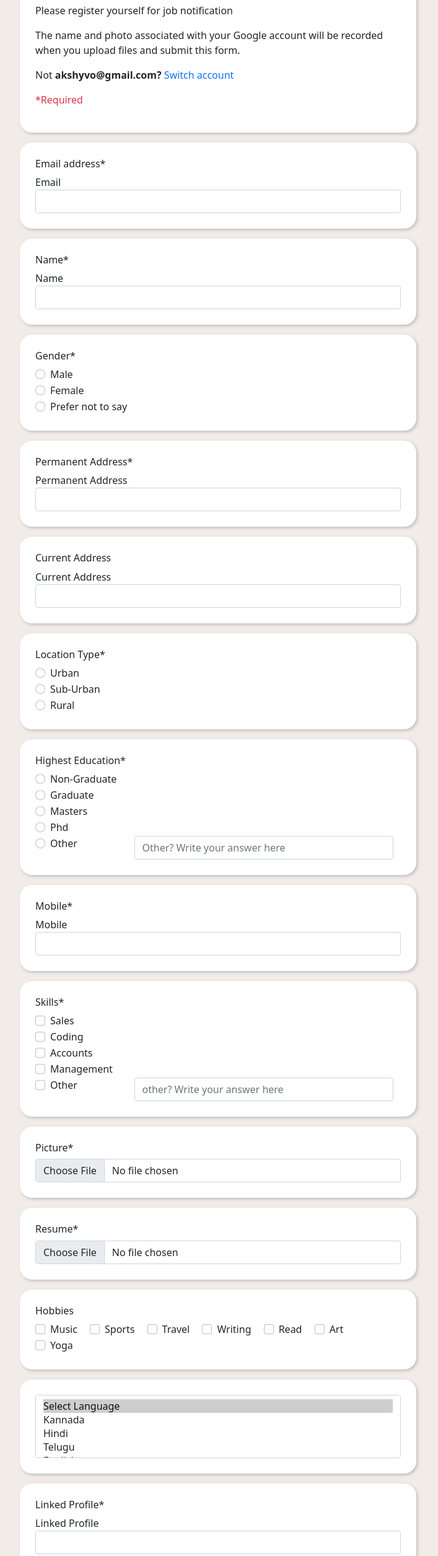
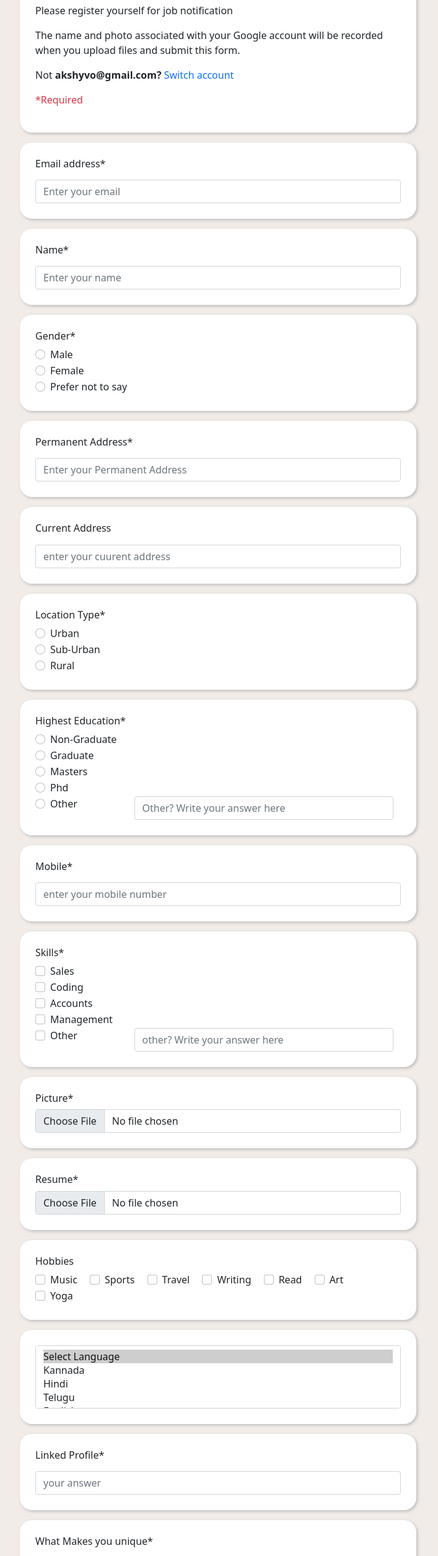
Before and after one commit to Akshayone8/Registration-form, a plain HTML site: page index.html in a window 1280 px wide. Shown: the part 240-2751 px from the top of the page at 62% size, without its empty margins (288-995 px from the left). Drawn offline with nearby package versions, Linux system fonts and the light colour scheme.

Commit message:
replaced label and added placeholder

```diff
--- a/index.html
+++ b/index.html
@@ -40,10 +40,10 @@
       <!-- email field  -->
         <div class="row mt-3">
           <div class="col-md-6 m-md-auto sub_head ">
-            <h6>Email address*</h6>
+            <h6 class='mb-3'>Email address*</h6>
               <div class="form-group">
-                <label for="regemail">Email</label>
-                  <input type="email"class='form-control'id='regemail'>
+                <!-- <label for="regemail">Email</label> -->
+                  <input type="email"class='form-control'id='regemail'placeholder='Enter your email'>
                     <i class="fas fa-check-circle"></i>
                     <i class="fas fa-exclamation-circle"></i>
                   <small>Error Message</small>
@@ -55,10 +55,10 @@
       <!-- name field  -->
         <div class="row mt-3">
           <div class="col-md-6 m-md-auto sub_head ">
-            <h6>Name*</h6>
+            <h6 class='mb-3'>Name*</h6>
             <div class="form-group">
-              <label for="regname">Name</label>
-                <input type="text"class='form-control'id='regname'>
+              <!-- <label for="regname">Name</label> -->
+                <input type="text"class='form-control'id='regname'placeholder='Enter your name'>
                   <i class="fas fa-check-circle"></i>
                   <i class="fas fa-exclamation-circle"></i>
                 <small>Error Message</small>
@@ -86,6 +86,7 @@
               </div>
               <small id='genderSmall'>Select atleast one radio button </small>
 
+
           </div>
         </div>
       <!-- Gender field  -->
@@ -93,10 +94,10 @@
       <!-- Address field  -->
       <div class="row mt-3">
         <div class="col-md-6 m-md-auto sub_head ">
-          <h6>Permanent Address*</h6>
+          <h6 class='mb-3'>Permanent Address*</h6>
           <div class="form-group">
-            <label for="regaddress">Permanent Address</label>
-              <input type="text"class='form-control'id='regaddress'>
+            <!-- <label for="regaddress">Permanent Address</label> -->
+              <input type="text"class='form-control'id='regaddress'placeholder='Enter your Permanent Address'>
                 <i class="fas fa-check-circle"></i>
                 <i class="fas fa-exclamation-circle"></i>
               <small>Error Message</small>
@@ -108,10 +109,10 @@
       <!-- Current Address field  -->
        <div class="row mt-3">
         <div class="col-md-6 m-md-auto sub_head ">
-          <h6>Current Address</h6>
+          <h6 class='mb-3'>Current Address</h6>
           <div class="form-group">
-            <label for="regcaddress">Current  Address</label>
-              <input type="text"class='form-control'id='regcaddress'>
+            <!-- <label for="regcaddress">Current  Address</label> -->
+              <input type="text"class='form-control'id='regcaddress'placeholder='enter your cuurent address'>
                 <i class="fas fa-check-circle"></i>
                 <i class="fas fa-exclamation-circle"></i>
               <small>Error Message</small>
@@ -184,10 +185,10 @@
       <!-- Mobile field  -->
        <div class="row mt-3">
         <div class="col-md-6 m-md-auto sub_head ">
-          <h6>Mobile*</h6>
+          <h6 class='mb-3'>Mobile*</h6>
           <div class="form-group">
-            <label for="regmobile">Mobile</label>
-              <input type="text"class='form-control'id='regmobile'>
+            <!-- <label for="regmobile">Mobile</label> -->
+              <input type="text"class='form-control'id='regmobile'placeholder='enter your mobile number'>
                 <i class="fas fa-check-circle"></i>
                 <i class="fas fa-exclamation-circle"></i>
               <small>Error Message</small>
@@ -309,10 +310,10 @@
       <!-- Linkedin field  -->
       <div class="row mt-3">
         <div class="col-md-6 m-md-auto sub_head ">
-          <h6>Linked Profile*</h6>
+          <h6 class='mb-3'>Linked Profile*</h6>
           <div class="form-group">
-            <label for="reglink">Linked Profile</label>
-              <input type="text"class='form-control'id='reglink'>
+            <!-- <label for="reglink">Linked Profile</label> -->
+              <input type="text"class='form-control'id='reglink'placeholder='your answer'>
                 <i class="fas fa-check-circle"></i>
                 <i class="fas fa-exclamation-circle"></i>
               <small>Error Message</small>
@@ -324,10 +325,10 @@
       <!-- answer field  -->
       <div class="row mt-3">
         <div class="col-md-6 m-md-auto sub_head ">
-          <h6>What Makes you unique*</h6>
+          <h6 class='mb-3'>What Makes you unique*</h6>
           <div class="form-group">
-            <label for="regans">Your answer</label>
-              <input type="text"class='form-control'id='regans'>
+            <!-- <label for="regans">Your answer</label> -->
+              <input type="text"class='form-control'id='regans'placeholder='your answer'>
                 <i class="fas fa-check-circle"></i>
                 <i class="fas fa-exclamation-circle"></i>
               <small>Error Message</small>
--- a/style.css
+++ b/style.css
@@ -38,7 +38,7 @@ body{
 }
 .form-group i{
   position: absolute;
-  top:35px;
+  top:13px;
   right:10px;
   visibility: hidden;
 }
```
Also changed, not shown: script.js (line endings or trailing spaces).
